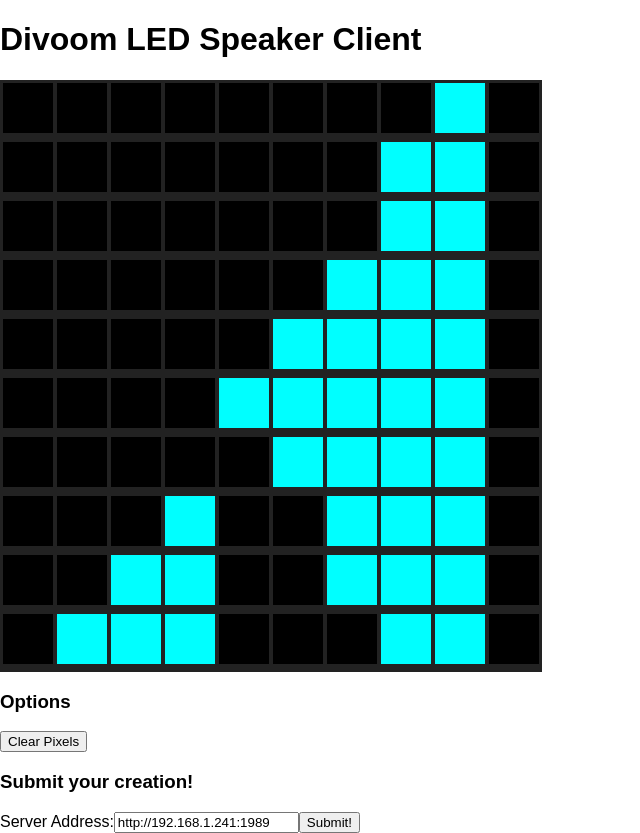
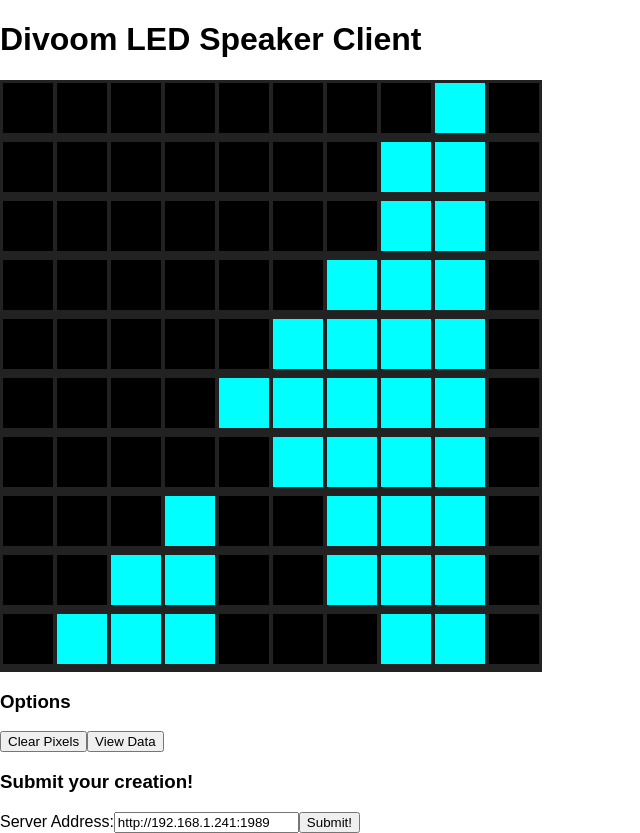
Before and after one commit to brettcrowell/divoom-client, a React (Create React App) app: page / in a window 1280 px wide. Shown: the whole page, without its empty margins (0-640 px from the left). Built offline with nearby package versions, Linux system fonts and the light colour scheme.

Commit message:
add very basic view data button

```diff
--- a/src/App.js
+++ b/src/App.js
@@ -25,6 +25,7 @@ class App extends Component {
     this.updateServerAddress = this.updateServerAddress.bind(this);
     this.updatePixelColor = this.updatePixelColor.bind(this);
     this.clearPixels = this.clearPixels.bind(this);
+    this.showPixelData = this.showPixelData.bind(this);
     this.submitPixelArray = this.submitPixelArray.bind(this);
   }
 
@@ -53,6 +54,14 @@ class App extends Component {
         [0, 0, 0, 0, 0, 0, 0, 0, 0, 0]
       ]
     })
+  }
+
+  showPixelData() {
+    const {pixelArray} = this.state;
+    const stringPixelArray = pixelArray.reduce((prev, row) => (
+      `${prev}\n${row.join("   ")}`
+    ), "");
+    alert(stringPixelArray);
   }
 
   submitPixelArray() {
@@ -93,6 +102,7 @@ class App extends Component {
         </table>
         <h3>Options</h3>
         <button onClick={this.clearPixels}>Clear Pixels</button>
+        <button onClick={this.showPixelData}>View Data</button>
         <h3>Submit your creation!</h3>
         Server Address:
         <input type="text" value={address} onChange={this.updateServerAddress}/>
```
